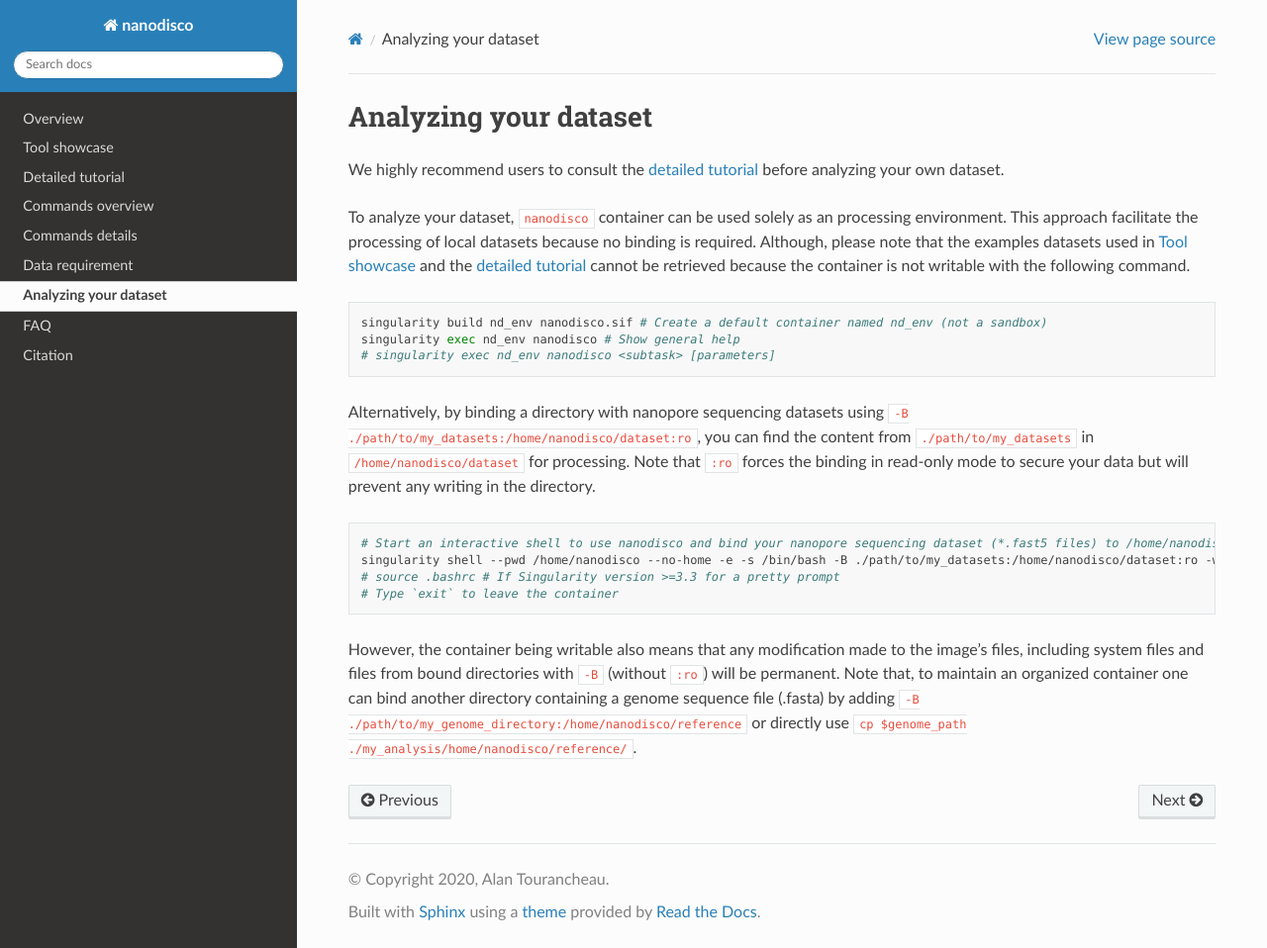
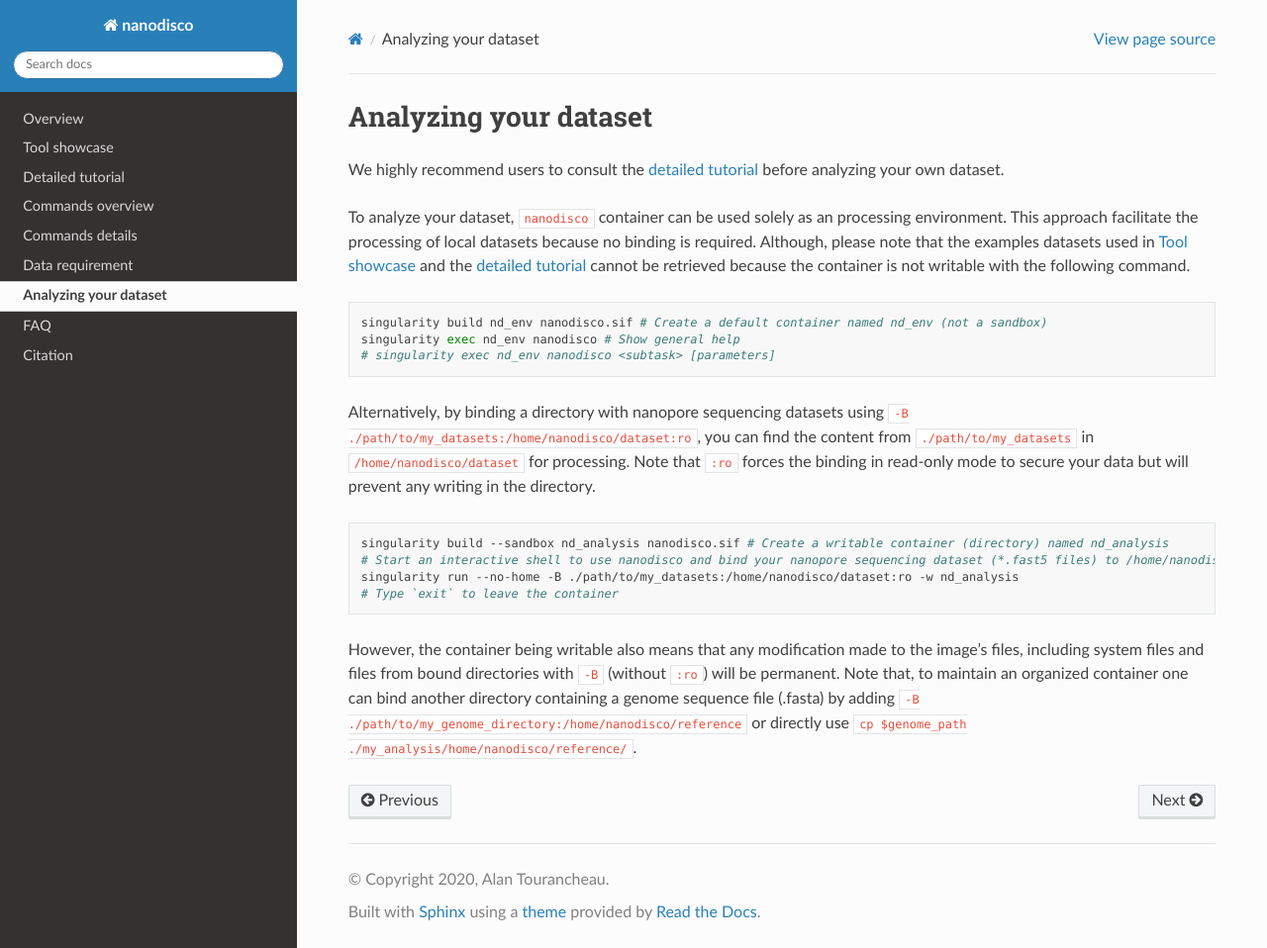
Before and after one commit to fanglab/nanodisco, a Sphinx documentation site: the page built from docs/analyze_dataset.rst, in a window 1280 px wide and 958 px high. Shown: the whole window at 99% size. Built offline with Sphinx 7.4.7 and the Read the Docs theme 2.0.0, drawn with Linux system fonts in a browser that asks for light colours.

Commit message:
Update FAQ and version subtask

```diff
--- a/docs/analyze_dataset.rst
+++ b/docs/analyze_dataset.rst
@@ -16,9 +16,9 @@ Alternatively, by binding a directory with nanopore sequencing datasets using ``
 
 .. code-block:: sh
 
+   singularity build --sandbox nd_analysis nanodisco.sif # Create a writable container (directory) named nd_analysis
    # Start an interactive shell to use nanodisco and bind your nanopore sequencing dataset (*.fast5 files) to /home/nanodisco/dataset
-   singularity shell --pwd /home/nanodisco --no-home -e -s /bin/bash -B ./path/to/my_datasets:/home/nanodisco/dataset:ro -w my_analysis # For new analysis
-   # source .bashrc # If Singularity version >=3.3 for a pretty prompt
+   singularity run --no-home -B ./path/to/my_datasets:/home/nanodisco/dataset:ro -w nd_analysis
    # Type `exit` to leave the container
 
 However, the container being writable also means that any modification made to the image's files, including system files and files from bound directories with ``-B`` (without ``:ro``) will be permanent. Note that, to maintain an organized container one can bind another directory containing a genome sequence file (.fasta) by adding ``-B ./path/to/my_genome_directory:/home/nanodisco/reference`` or directly use ``cp $genome_path ./my_analysis/home/nanodisco/reference/``.
--- a/docs/commands_overview.rst
+++ b/docs/commands_overview.rst
@@ -16,4 +16,5 @@ Commands overview
 * :ref:`filter_profile`: Compute the methylation profile matrix for selected features for a metagenome sample
 * :ref:`binning`: Perform methylation binning, cluster metagenomic contigs according to methylation feature similarities using t-SNE
 * :ref:`plot_binning`: Plot results of methylation binning
+* :ref:`version`: Plot version
 * :ref:`help`: Print help
--- a/docs/detailed_tutorial.rst
+++ b/docs/detailed_tutorial.rst
@@ -3,7 +3,7 @@
 Detailed tutorial
 =================
 
-To showcase the toolbox applications and facilitate further understanding of the methods, we provide more detailed examples for the analysis of two datasets presented in the preprint. These datasets can be downloaded with the following commands from within a nanodisco container: ``get_data_bacteria`` and ``get_data_microbiome``.
+We highly recommend users to consult the :ref:`Tool showcase <tool-showcase>` before proceeding. To demonstrate the toolbox applications and facilitate further understanding of the methods, we provide more detailed examples for the analysis of two datasets presented in the preprint. These datasets can be downloaded with the following commands from within a nanodisco container: ``get_data_bacteria`` and ``get_data_microbiome``.
 
 .. toctree::
    :maxdepth: 2
--- a/docs/detailed_tutorial_content.rst
+++ b/docs/detailed_tutorial_content.rst
@@ -3,7 +3,7 @@
 
 .. _detailed-tutorial-content:
 
-To showcase the toolbox applications and facilitate further understanding of the methods, we provide more detailed examples for the analysis of two datasets presented in the preprint. These datasets can be downloaded with the following commands from within a nanodisco container: ``get_data_bacteria`` and ``get_data_microbiome``.
+We highly recommend users to consult the :ref:`Tool showcase <tool-showcase>` before proceeding. To demonstrate the toolbox applications and facilitate further understanding of the methods, we provide more detailed examples for the analysis of two datasets presented in the preprint. These datasets can be downloaded with the following commands from within a nanodisco container: ``get_data_bacteria`` and ``get_data_microbiome``.
 
 .. _generate_differences:
 
@@ -79,7 +79,7 @@ Current differences are computed by first mapping nanopore sequencing events (pl
 
    nanodisco difference -nj 2 -nc 1 -p 2 -f 281 -l 290 -i analysis/preprocessed_subset -o analysis/difference_subset -w EC_WGA -n EC_NAT -r reference/Ecoli_K12_MG1655_ATCC47076.fasta
 
-Parameters ``-nj`` number of jobs in parallel, ``-nc`` number of chunks to process in a row, ``-p`` number of threads per jobs, ``-f`` first chunk and ``-l`` last to process, ``-i`` path to input directory (used as output in ``nanodisco preprocess``), ``-o`` path to output directory, ``-w`` name of WGA sample and ``-n`` native sample (used in ``nanodisco preprocess``), and ``-r`` path to reference genome. See details and advanced parameters in :ref:`difference` section. See how genomic chunks are defined in `Genomic chunks information`_ section.
+Parameters ``-nj`` number of jobs in parallel, ``-nc`` number of chunks to process in a row, ``-p`` number of threads per jobs, ``-f`` first chunk and ``-l`` last to process, ``-i`` path to input directory (used as output in ``nanodisco preprocess``), ``-o`` path to output directory, ``-w`` name of WGA sample and ``-n`` native sample (used in ``nanodisco preprocess``), and ``-r`` path to reference genome. See details and advanced parameters in :ref:`difference` section. See how genomic chunks are defined in `Genomic chunks information`_ section. **Runtime is ~16 min with 4 threads** (2 jobs with 2 threads each).
 
 Output file description (chunk.*.difference.rds):
 
--- a/docs/faq.rst
+++ b/docs/faq.rst
@@ -28,5 +28,8 @@ FAQ
 * Q: Which software should I use to base call my data?
      Methylation typing and fine mapping is supported by a model we have trained using nanopore sequencing data base called with Albacore v2.3.4. Meanwhile, we are actively training new models for Guppy base caller and they will be released soon. Methylation binning of metagenomic contigs can be performed on nanopore data base called with any software (e.g. Albacore, Guppy) but note that we expect better results with more accurate base calling, therefore the latest base caller version is recommended.
 
-* Q: How much coverage is needed.
+* Q: How much coverage is needed?
      We obtained good results for methylation typing and fine mapping with 75-100x coverage (see Supplementary Figure 8a in the preprint). For methylation binning of metagenomic contigs, sequencing depth needed depends on the complexity of specific microbiome samples. In the samples described in the preprint, we obtained metagenomic bins with coverage from ~15x to ~370x.
+
+* Q: What are .RDS and .rds files?
+     Those files are ``R``'s own data file format, which conserved all object properties. Use ``readsRDS`` function to read a R data file.
```
Also changed, not shown: docs/commands_details.rst (+14 -0 lines).
